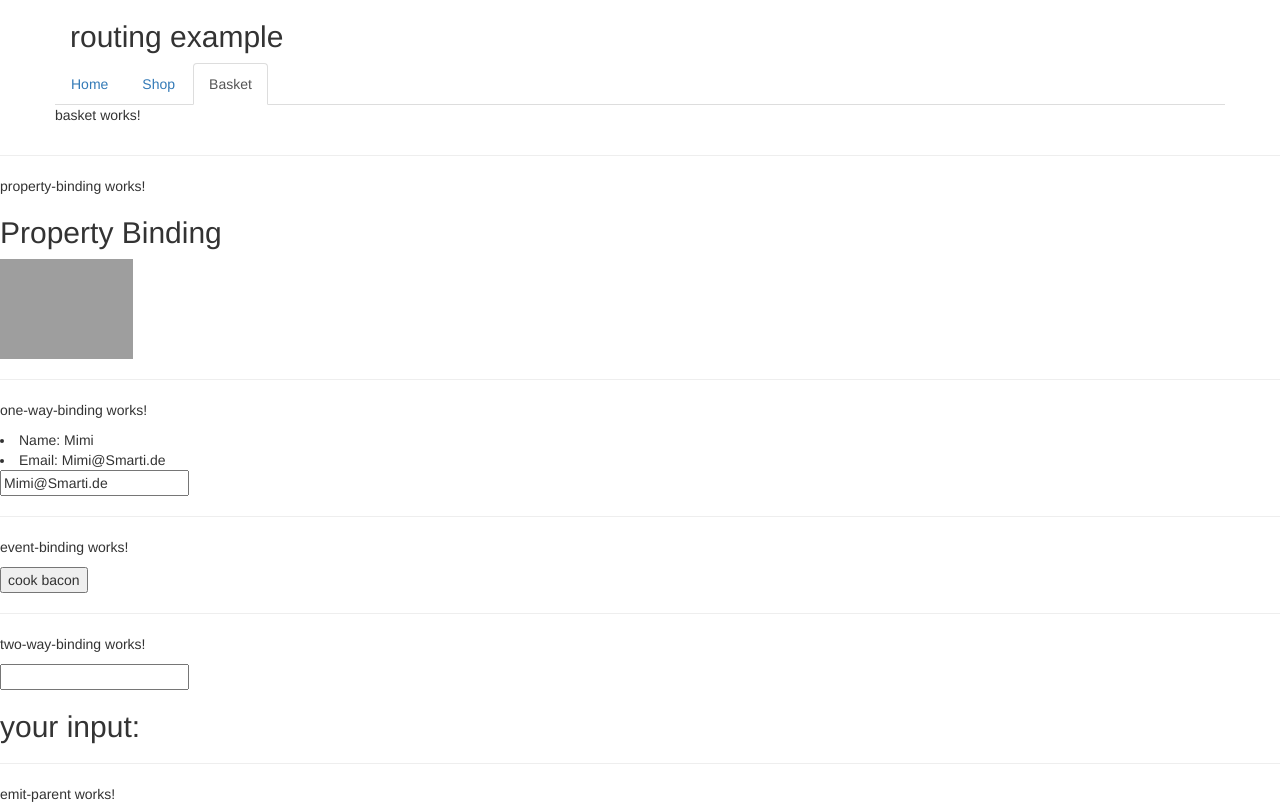
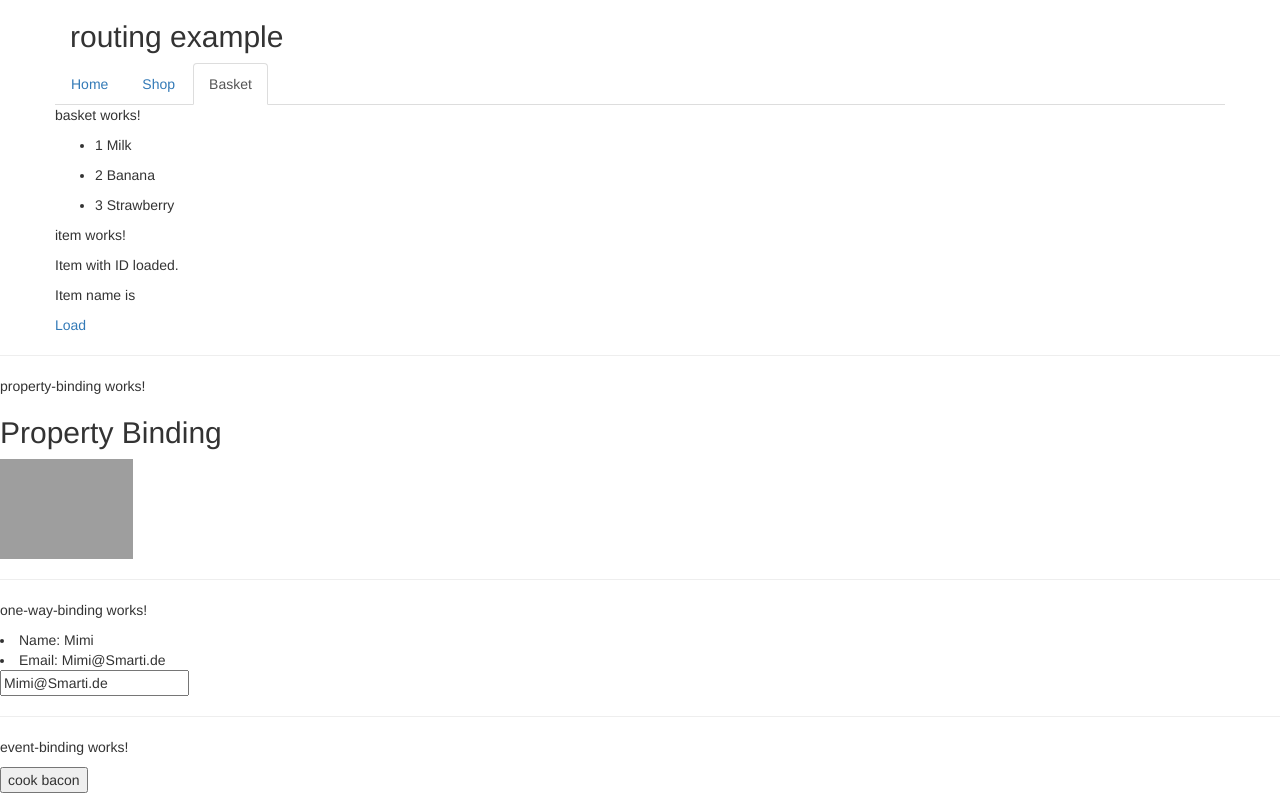
Before and after one commit to slimouGit/angular-sandbox, an Angular app in the folder sandbox/: page /basket in a window 1280 px wide. Shown: the top 804 px of the page. Built offline with nearby package versions, Linux system fonts and the light colour scheme; grey boxes are pictures that could not be loaded.

Commit message:
sending parameter

```diff
--- a/sandbox/src/app/routing/basket/basket.component.html
+++ b/sandbox/src/app/routing/basket/basket.component.html
@@ -1 +1,5 @@
 <p>basket works!</p>
+<ul *ngFor="let item of items">
+    <li>{{ item.id }} {{ item.name }}</li>
+</ul>
+<app-item></app-item>
--- a/sandbox/src/app/routing/basket/basket.component.ts
+++ b/sandbox/src/app/routing/basket/basket.component.ts
@@ -1,4 +1,6 @@
 import { Component, OnInit } from '@angular/core';
+import { ActivatedRoute } from '@angular/router';
+
 
 @Component({
   selector: 'app-basket',
@@ -7,9 +9,26 @@ import { Component, OnInit } from '@angular/core';
 })
 export class BasketComponent implements OnInit {
 
-  constructor() { }
+  items = [
+    {
+      id: 1,
+      name: 'Milk'
+    },
+    {
+      id: 2,
+      name: 'Banana'
+    },
+    {
+      id: 3,
+      name: 'Strawberry'
+    }
+  ];
+
+  constructor(private route:ActivatedRoute) {
+   }
 
   ngOnInit(): void {
+
   }
 
 }
--- /dev/null
+++ b/sandbox/src/app/routing/basket/item/item.component.html
@@ -0,0 +1,5 @@
+<p>item works!</p>
+<p>Item with ID {{ item.id }} loaded.</p>
+<p>Item name is {{ item.name }}</p>
+
+<a [routerLink]="['/basket', 10, 'Coffee']">Load</a>
--- /dev/null
+++ b/sandbox/src/app/routing/basket/item/item.component.ts
@@ -0,0 +1,31 @@
+import { Component, OnInit } from '@angular/core';
+import { ActivatedRoute, Params } from '@angular/router';
+
+@Component({
+  selector: 'app-item',
+  templateUrl: './item.component.html',
+  styleUrls: ['./item.component.css']
+})
+export class ItemComponent implements OnInit {
+  item!: { id: number, name: string };
+
+
+  constructor(private route: ActivatedRoute) {
+
+  }
+
+  ngOnInit() {
+    this.item = {
+      id: this.route.snapshot.params['id'],
+      name: this.route.snapshot.params['name']
+    };
+    this.route.params.subscribe(
+      (params: Params) => {
+        this.item.id = params['id'];
+        this.item.name = params['name'];
+      }
+    );
+
+  }
+
+}
--- a/sandbox/src/app/routing/shop/shop.component.ts
+++ b/sandbox/src/app/routing/shop/shop.component.ts
@@ -1,4 +1,5 @@
 import { Component, OnInit } from '@angular/core';
+import { ActivatedRoute, Router } from '@angular/router';
 
 @Component({
   selector: 'app-shop',
@@ -7,9 +8,11 @@ import { Component, OnInit } from '@angular/core';
 })
 export class ShopComponent implements OnInit {
 
-  constructor() { }
+  constructor(private router: Router, private route:ActivatedRoute) { }
 
   ngOnInit(): void {
   }
 
+
+
 }
```
Also changed, not shown: sandbox/src/app/app.module.ts (+5 -2 lines), sandbox/src/app/routing/basket/item/item.component.css (added), 1 other file (tests, documents, lock files or other folders).
